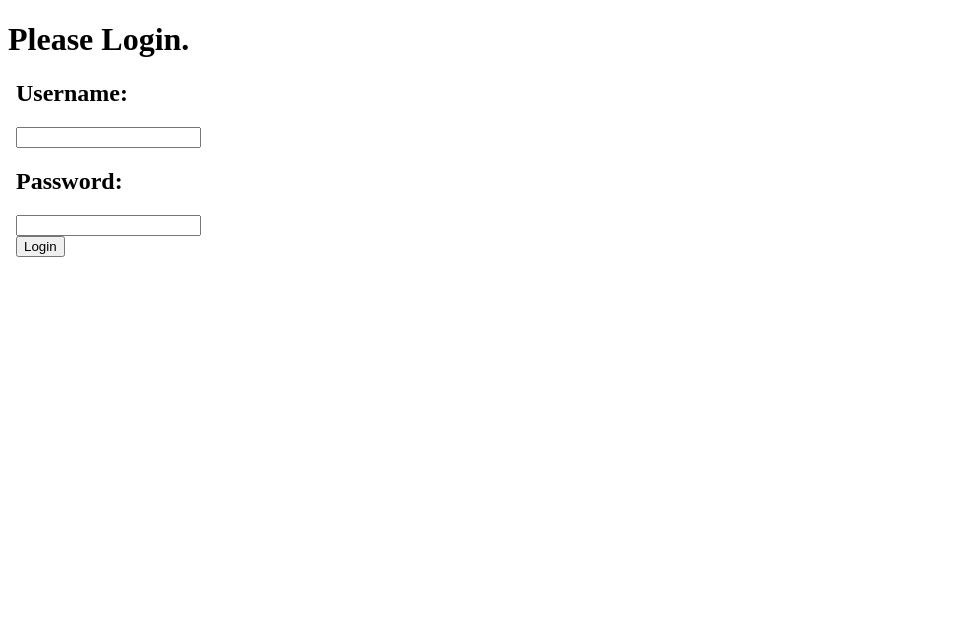
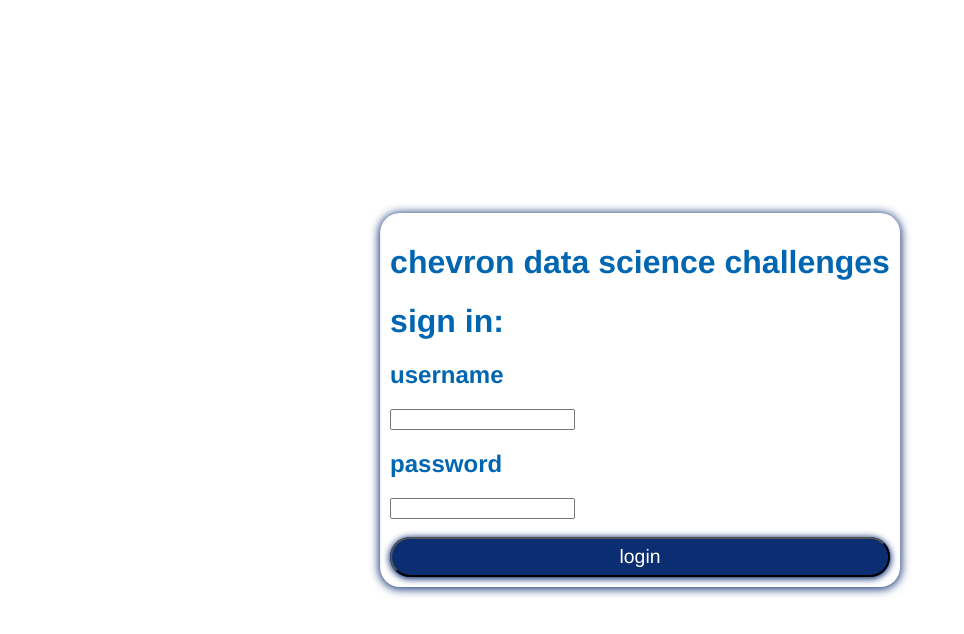
Before and after one commit to augustvendegna/chevron-datascience, an Angular app: page / in a window 1280 px wide. Shown: the top 634 px of the page, without its empty margins (0-964 px from the left). Built offline with nearby package versions, Linux system fonts and the light colour scheme.

Commit message:
added much CSS and attempted to connect to SQL database, but left it commented out

```diff
--- a/src/app/app.component.html
+++ b/src/app/app.component.html
@@ -1,5 +1,3 @@
-
-<h1> Please Login.</h1>
 
 <main><app-login> </app-login></main>
 
--- a/src/app/login/login.component.html
+++ b/src/app/login/login.component.html
@@ -1,10 +1,19 @@
+<div >
 
-<body ng-controller="websiteOne">
+    <div class = "parent">
+        <div class = "chlid">
+            <h1 class = "title"> chevron data science challenges </h1>
+            <h1>sign in:</h1>
+            <h2>username</h2>
 
-    <h2>Username:</h2>
-    <input type="text" [(ngModel)]="username"><br>
-    <h2>Password:</h2>
-    <input type="text" [(ngModel)]="password"><br>
+            <input type="text" [(ngModel)]="username"><br>
 
-    <button (click) = "login()">Login</button>
-</body>
+            <h2>password</h2>
+            <input type="text" [(ngModel)]="password"><br><br>
+            <div class = "button">
+                <button class="button"(click) = "login()"> login</button>
+            </div>
+
+        </div>
+    </div>
+</div>
--- a/src/app/login/login.component.scss
+++ b/src/app/login/login.component.scss
@@ -0,0 +1,57 @@
+.title {
+    font-size: 200%;
+}
+
+.parent {
+    font-family: Helvetica;
+    position:absolute;
+    top: 50vh;
+    left: 50vw;
+    transform: translate(-50%, -50%);
+    padding: 10px;
+    //border: solid;
+    border-radius: 20px;
+    border-color: black;
+    color: #0066b2;
+    box-shadow: 0px 1px 10px 1px #0b2d71;
+}
+
+
+
+/* CSS */
+.button {
+  appearance: button;
+  backface-visibility: hidden;
+  background-color: #0b2d71;
+  border-radius: 20px;
+  border-width: 1;
+  box-shadow: 0px 1px 6px 1px #0b2d71;
+  box-sizing: border-box;
+  color: #fff;
+  cursor: pointer;
+  font-family: Helvetica;
+  font-size: 110%;
+  height: 40px;
+  line-height: 1;
+  margin: 0 0 0;
+  outline: none;
+  overflow: hidden;
+  padding: 0 0;
+  position: center;
+  text-align: center;
+  text-transform: none;
+  transform: translateZ(0);
+  transition: all .2s,box-shadow .08s ease-in;
+  user-select: none;
+  -webkit-user-select: none;
+  touch-action: manipulation;
+  width: 100%;
+}
+
+.button:disabled {
+  cursor: default;
+}
+
+.button:focus {
+  box-shadow: rgba(50, 50, 93, .1) 0 0 0 3px inset, rgba(50, 50, 93, .2) 0 6px 15px 0, rgba(0, 0, 0, .1) 0 2px 2px 0, rgba(50, 151, 211, .3) 0 0 0 4px;
+}
--- a/src/app/login/login.component.ts
+++ b/src/app/login/login.component.ts
@@ -8,6 +8,14 @@
 export class LoginComponent {
   public username: string;
   public password: string;
+  // const { Pool, Client } = require("pg"); // idk what that is
+  //Client = require("pg");
+  dbCreds = {
+    user: "postgres",
+    host: "localhost",
+    database: "users",
+    port: 5432,
+  };
 
   constructor(){
   }
@@ -16,7 +24,17 @@
 
     console.log('Username: ' + this.username);
     console.log('Password: ' + this.password);
+    //this.writeCreds();
   }
+
+  // async writeCreds(){
+  //   const client = new this.Client(this.dbCreds);
+  //   await client.connect();
+  //   const now = await client.query("SELECY * FROM users");
+  //   await client.end();
+  //   console.log(now);
+  //   return now;
+  // }
 
 
 }
--- a/src/index.html
+++ b/src/index.html
@@ -2,7 +2,7 @@
 <html lang="en">
 <head>
   <meta charset="utf-8">
-  <title>WebsiteOne</title>
+  <title>Chevron: Data Science Challenges</title>
   <base href="/">
   <meta name="viewport" content="width=device-width, initial-scale=1">
   <link rel="icon" type="image/x-icon" href="favicon.ico">
```
